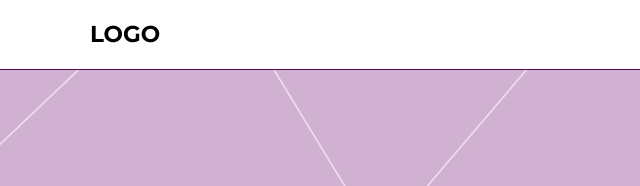
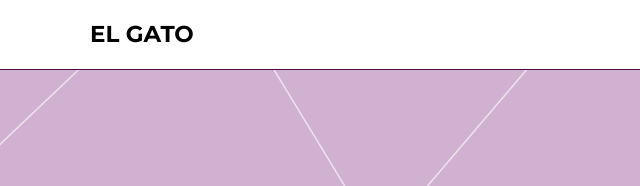
Before and after one commit to larimsa/landing-page, a plain HTML site: page index.html in a window 1280 px wide. Shown: the top 186 px of the page, 0-640 px from the left. Drawn offline with nearby package versions, Linux system fonts and the light colour scheme.

Commit message:
Update index.html

```diff
--- a/index.html
+++ b/index.html
@@ -22,7 +22,7 @@
     <aside class="menu">
         <div class="main-content menu-content">
             <h1 onclick="getElementById('close-menu').checked = false;">
-                <a href="#">LOGO</a>
+                <a href="#">EL GATO</a>
             </h1>
 
             <nav>
```
